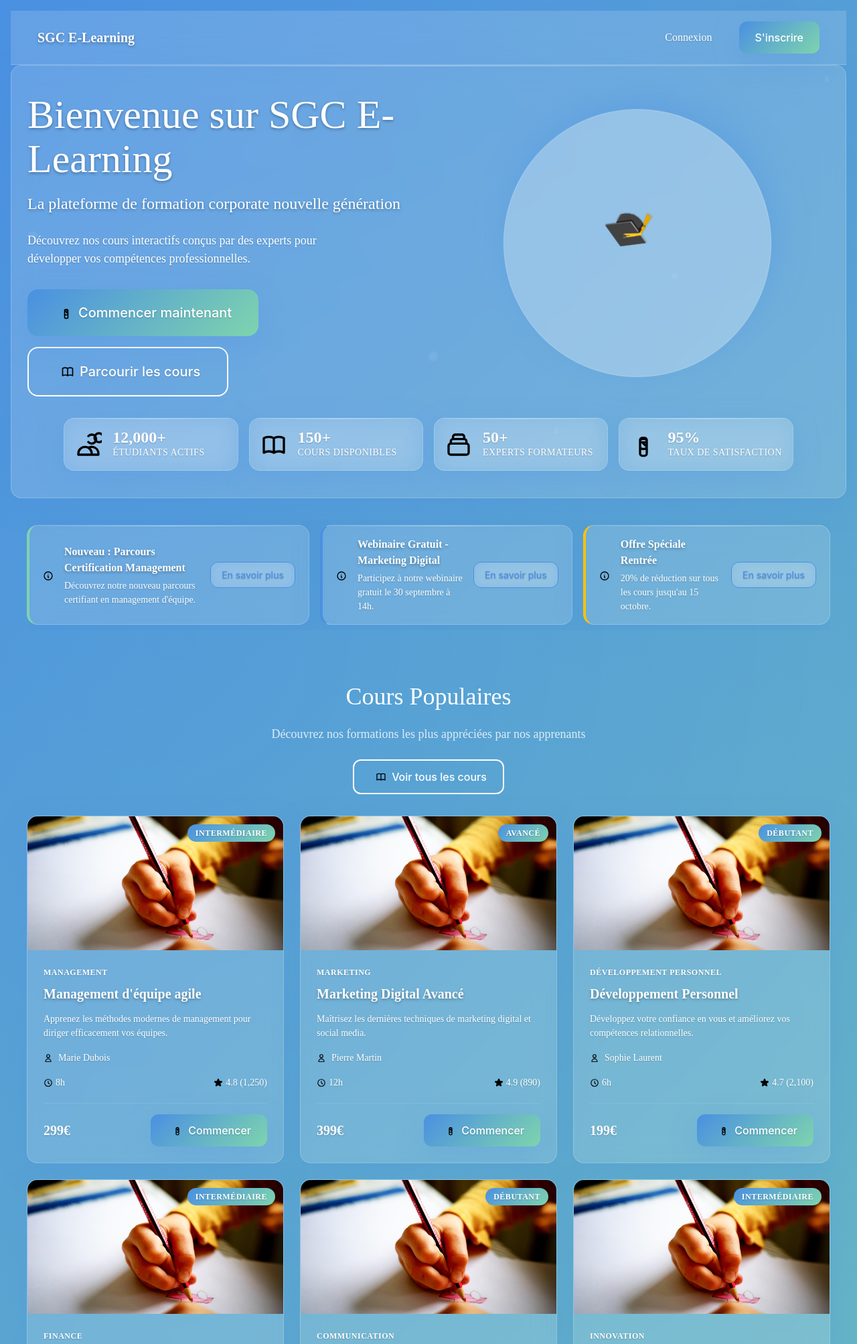
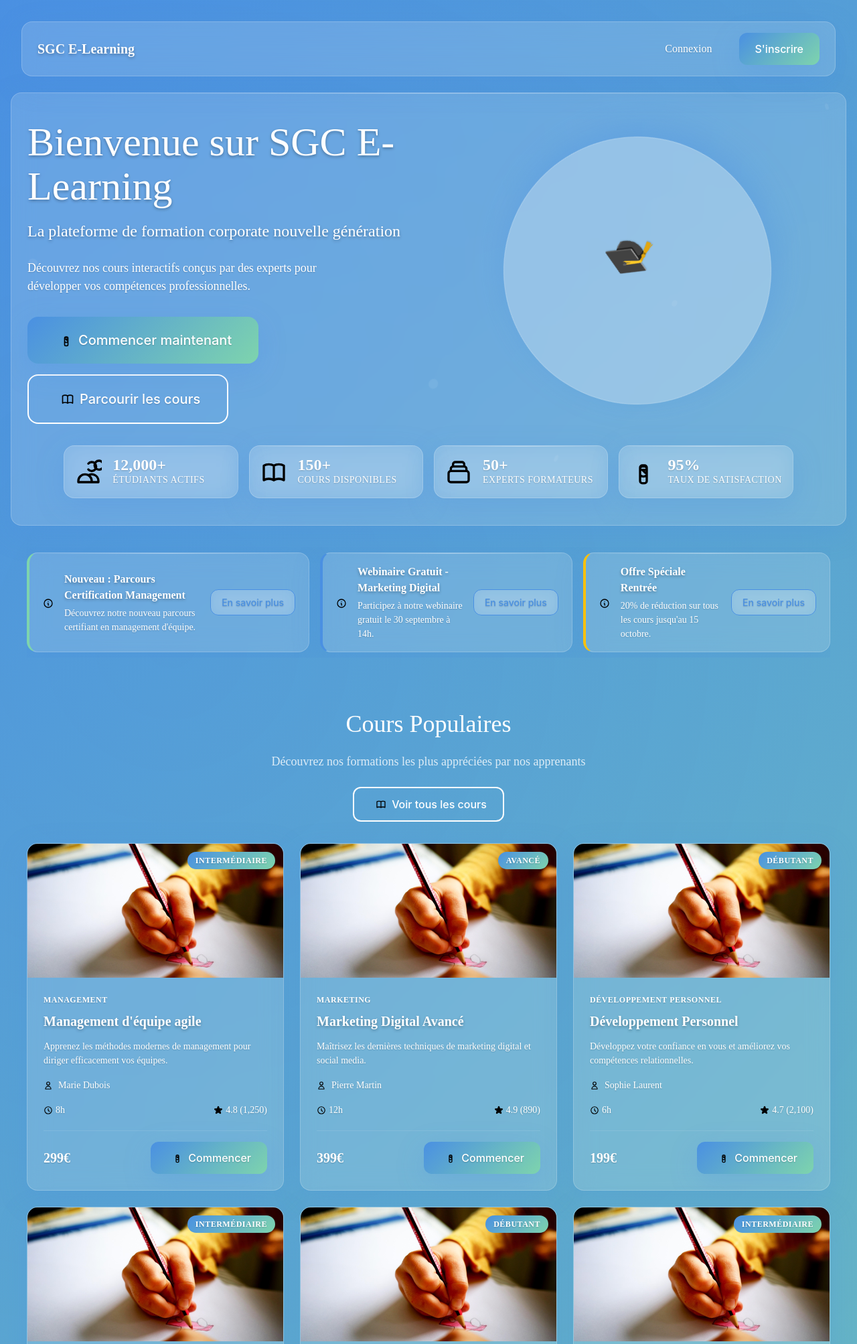
Before and after one commit to amichiamine/SGC-Elearning, a PHP site: page / in a window 1280 px wide. Shown: the top 2007 px of the page at 67% size. Run offline with PHP 8.4, Linux system fonts and the light colour scheme; data comes from the database, SQL or seed files in the repository; some libraries are stand-ins or nearby versions.

Commit message:
Add sticky navigation card styling for improved header functionality
Update theme/css/claymorphism.css to introduce styles for a new .clay-nav-card class, making the header sticky and adding hover effects. Modify theme/templates/base.html to apply this new class to the main header element.

Replit-Commit-Author: Agent
Replit-Commit-Session-Id: dd86cb01-c550-4106-a162-8c20cca05d13
Replit-Commit-Checkpoint-Type: full_checkpoint
Replit-Commit-Screenshot-Url: https://storage.googleapis.com/screenshot-production-us-central1/2fdfe4f3-6ca0-4d49-863a-210cf7815a70/dd86cb01-c550-4106-a162-8c20cca05d13/4OtkRt1

```diff
--- a/theme/css/claymorphism.css
+++ b/theme/css/claymorphism.css
@@ -55,7 +55,8 @@
   min-height: 100vh;
   padding: var(--spacing-4);
   position: relative;
-  overflow: hidden;
+  overflow-x: hidden;
+  overflow-y: auto;
 }
 
 .clay-container::before {
@@ -131,6 +132,28 @@
   position: sticky;
   top: 0;
   z-index: 100;
+}
+
+/* Navigation Card Style - Style claymorphism complet pour header */
+.clay-nav-card {
+  background: var(--glass-light);
+  backdrop-filter: blur(var(--blur-xl));
+  border-radius: var(--radius-2xl);
+  border: 1px solid var(--color-border-light);
+  box-shadow: var(--shadow-medium);
+  margin: var(--spacing-4);
+  margin-bottom: var(--spacing-6);
+  padding: var(--spacing-4) 0;
+  position: sticky;
+  top: var(--spacing-4);
+  z-index: 100;
+  transition: var(--transition-normal);
+}
+
+.clay-nav-card:hover {
+  transform: translateY(-2px);
+  box-shadow: var(--shadow-strong);
+  border-color: rgba(255, 255, 255, 0.3);
 }
 
 .clay-nav .container {
--- a/theme/templates/base.html
+++ b/theme/templates/base.html
@@ -23,7 +23,7 @@
     <div class="clay-content">
         <!-- En-tête principal -->
         <?php if ($show_header ?? true): ?>
-            <header class="clay-nav" id="main-header">
+            <header class="clay-nav clay-nav-card" id="main-header">
                 <nav class="container">
                     <div class="navbar-brand">
                         <a href="/" class="logo">
```
Also changed, not shown: 1 other file.
